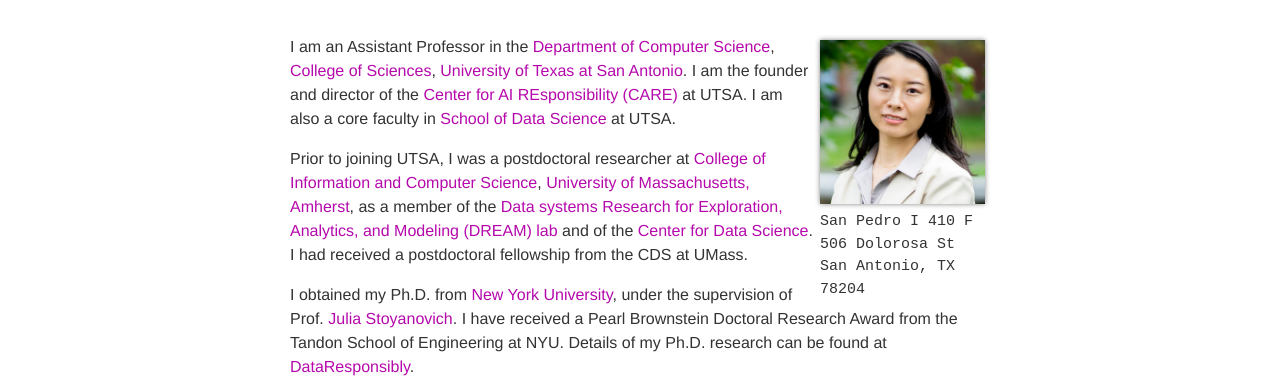
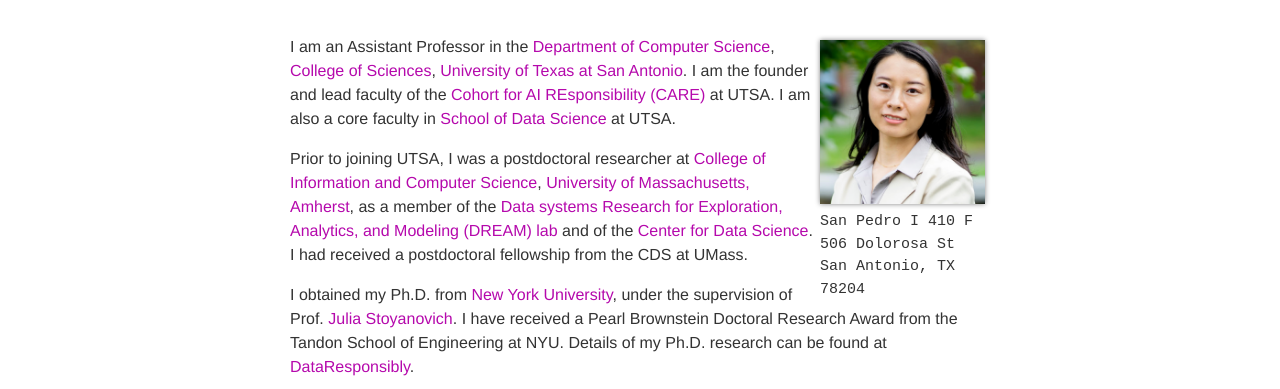
Before and after one commit to keyangutsa/keyangutsa.github.io, a plain HTML site: page index.html in a window 1280 px wide. Shown: the part 147-536 px from the top of the page. Drawn offline with nearby package versions, Linux system fonts and the light colour scheme.

Commit message:
update CV

```diff
--- a/index.html
+++ b/index.html
@@ -94,7 +94,7 @@
   </div>
 
 
-<p>I am an Assistant Professor in the <a href="https://www.utsa.edu/sciences/computer-science/">Department of Computer Science</a>, <a href="https://www.utsa.edu/sciences/">College of Sciences</a>, <a href="https://www.utsa.edu/">University of Texas at San Antonio</a>. I am the founder and director of the <a href="https://careonline.github.io/">Center for AI REsponsibility (CARE) </a> at UTSA. I am also a core faculty in <a href="https://sds.utsa.edu/">School of Data Science</a> at UTSA.</p>
+<p>I am an Assistant Professor in the <a href="https://www.utsa.edu/sciences/computer-science/">Department of Computer Science</a>, <a href="https://www.utsa.edu/sciences/">College of Sciences</a>, <a href="https://www.utsa.edu/">University of Texas at San Antonio</a>. I am the founder and lead faculty of the <a href="https://careonline.github.io/">Cohort for AI REsponsibility (CARE) </a> at UTSA. I am also a core faculty in <a href="https://sds.utsa.edu/">School of Data Science</a> at UTSA.</p>
 
 <p>Prior to joining UTSA, I was a postdoctoral researcher at <a href="https://www.cics.umass.edu/">College of Information and Computer Science</a>, <a href="https://www.umass.edu/">University of Massachusetts, Amherst</a>, as a member of the <a href="https://dream.cs.umass.edu/"> Data systems Research for Exploration, Analytics, and Modeling (DREAM) lab </a> and of the <a href="https://ds.cs.umass.edu/"> Center for Data Science</a>. I had received a postdoctoral fellowship from the CDS at UMass. </p>
 
```
Also changed, not shown: 1 other file.
